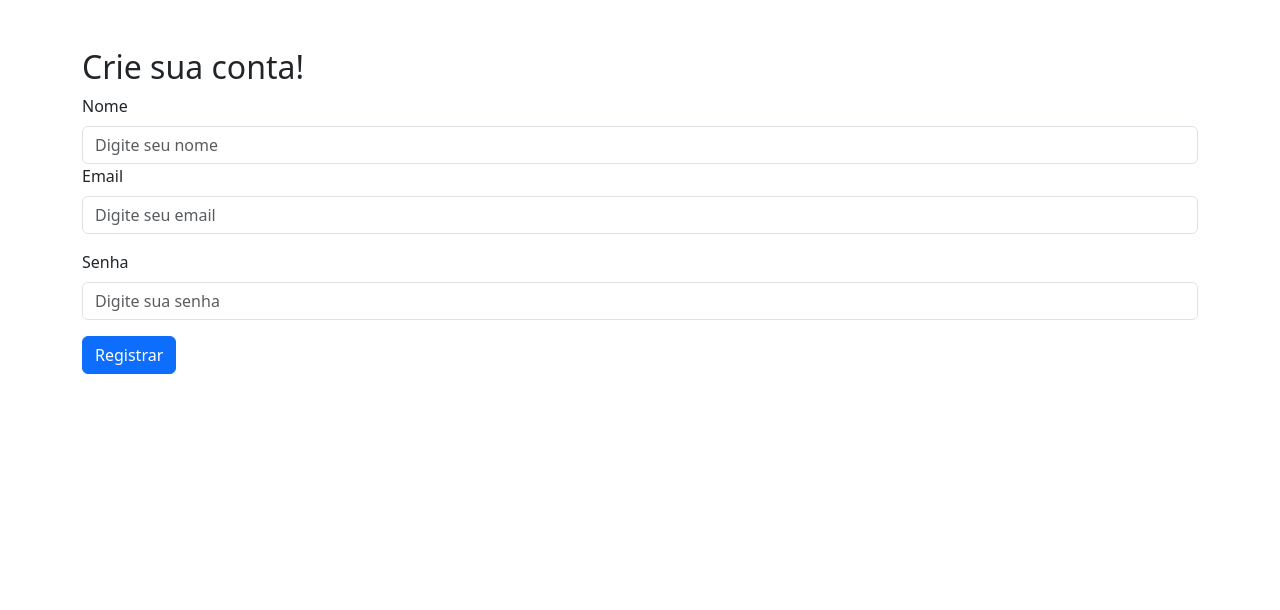
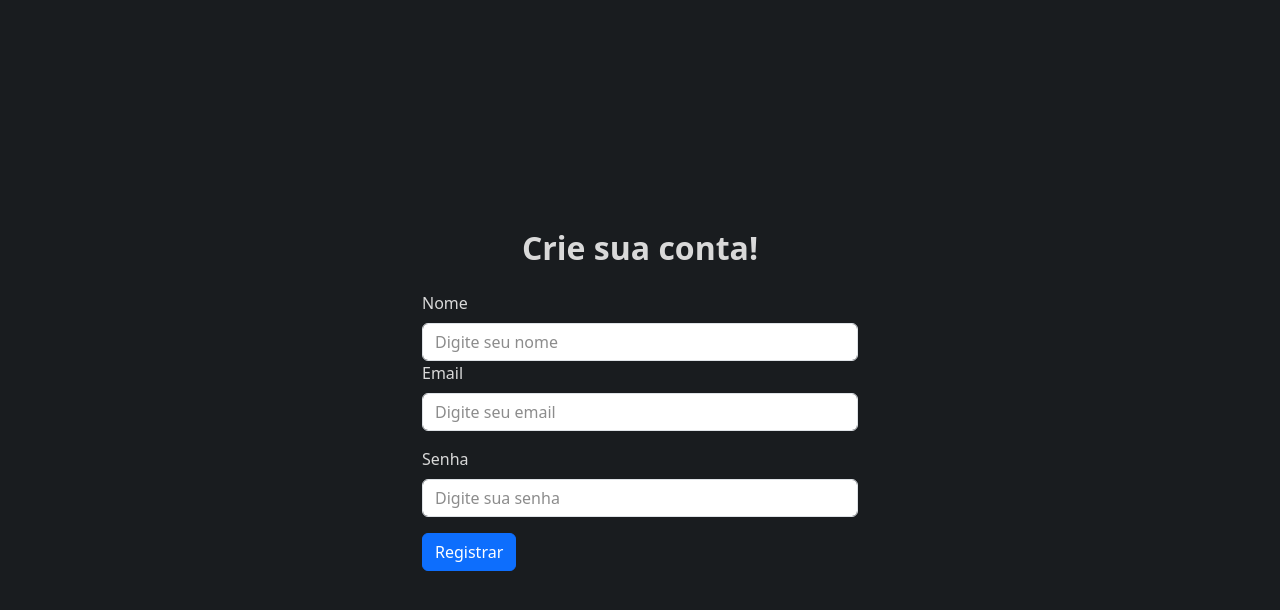
Before and after one commit to gabrielOliv1/frontend_timebank, a React (Vite) app: page /signup in a window 1280 px wide. Shown: the top 610 px of the page. Built offline with nearby package versions, Linux system fonts and the light colour scheme.

Commit message:
feat: first style of signup screen

```diff
--- a/src/App.tsx
+++ b/src/App.tsx
@@ -1,5 +1,6 @@
 import { Route, BrowserRouter as Router, Routes } from "react-router-dom"
 import SignupPage from "./pages/Signup"
+import './styles/colors.css';
 
 
 function App() {
--- a/src/api/auth.ts
+++ b/src/api/auth.ts
@@ -1,6 +1,7 @@
 import axios from "axios";
 
-const API_URL = 'https://timebank-a9encpbdeuejaefj.brazilsouth-01.azurewebsites.net'
+// const API_URL = 'https://timebank-a9encpbdeuejaefj.brazilsouth-01.azurewebsites.net'
+const API_URL = 'http://localhost:8080'
 
 export const signupUser = async (name: string, email: string, password: string) => {
     try {
--- a/src/pages/Signup.tsx
+++ b/src/pages/Signup.tsx
@@ -1,6 +1,7 @@
 import { useState } from "react"
 import { signupUser } from "../api/auth"
 import { Button, Container, Form } from "react-bootstrap"
+import '../styles/Signup.css';
 
 export default function SignupPage() {
     const [name, setName] = useState('')
@@ -19,27 +20,28 @@ export default function SignupPage() {
     }
 
     return (
-        <Container className="mt-5">
-            <h2>Crie sua conta!</h2>
+        <Container fluid className="body">
+            <Container className="form-container">
+                <h2 className="headline">Crie sua conta!</h2>
                 <Form>
                     <Form.Group className="mb-3">
-                    <Form.Label>Nome</Form.Label>
-                    <Form.Control type="text"
+                        <Form.Label className="text">Nome</Form.Label>
+                        <Form.Control className="placeholder-text" type="text"
                                         placeholder="Digite seu nome"
                                         value={name}
                                         onChange={(e) => setName(e.target.value)}>
                         </Form.Control>
                         <Form.Group className="mb-3">
-                        <Form.Label>Email</Form.Label>
-                        <Form.Control type="email"
+                            <Form.Label className="text">Email</Form.Label>
+                            <Form.Control className="placeholder-text" type="email"
                                             placeholder="Digite seu email"
                                             value={email}
                                             onChange={(e) => setEmail(e.target.value)}>
                             </Form.Control>
                         </Form.Group>
                         <Form.Group className="mb-3">
-                        <Form.Label>Senha</Form.Label>
-                        <Form.Control type="password"
+                            <Form.Label className="text">Senha</Form.Label>
+                            <Form.Control className="placeholder-text" type="password"
                                             placeholder="Digite sua senha"
                                             value={password}
                                             onChange={(e) => setPassword(e.target.value)}>
@@ -49,5 +51,6 @@ export default function SignupPage() {
                     <Button variant="primary" onClick={handleSignup}>Registrar</Button>
                 </Form>
             </Container>
+        </Container>
     )
 }
--- /dev/null
+++ b/src/styles/Signup.css
@@ -0,0 +1,33 @@
+.body {
+    background-color: #191C1F;
+    width: 100%;
+    min-height: 100vh;
+    display: flex;
+    flex-direction: column;
+    justify-content: center;
+    align-items: center;
+    padding: 0;
+    margin: 0;
+    box-sizing: border-box;
+}
+
+.form-container {
+    padding: 2rem;
+    width: 100%;
+    max-width: 500px;
+}
+
+.headline {
+    font-weight: bold;
+    color: #D9D9D9;
+    margin-bottom: 1.5rem;
+    text-align: center;
+}
+
+.text {
+    color: var(--grey);
+}
+
+.placeholder-text::placeholder {
+    color: var(--darker-grey);
+}
--- /dev/null
+++ b/src/styles/colors.css
@@ -0,0 +1,10 @@
+:root {
+    --grey: #D9D9D9;
+    --eerie-black: #191C1F;
+    --space-cadet: #1F2033;
+    --medium-slate-blue: #7C54F0;
+    --darker-grey: #8C8C8C;
+    --gold: #E3A527;
+    --night: #0C0E0F;
+    --azure: #4380F5;
+}
```
Lines whose indentation alone changed are shown as unchanged.
